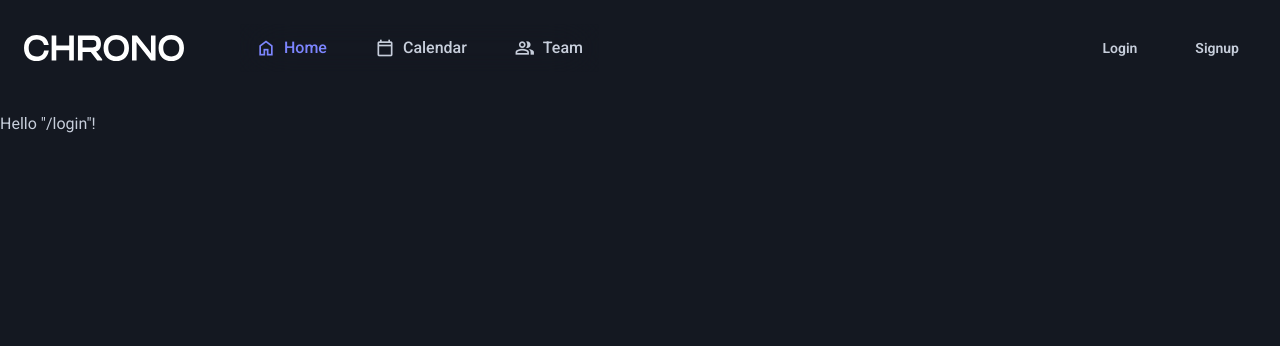
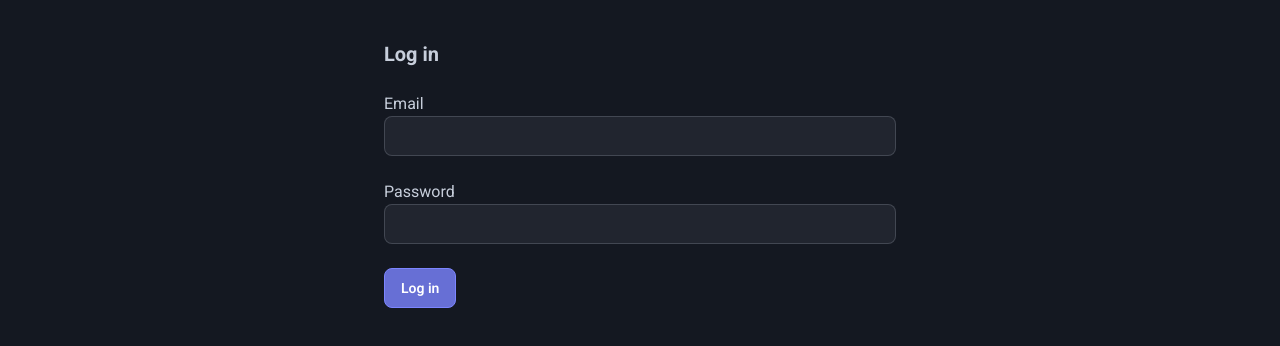
Before and after one commit to Design0r/chrono, a React (Vite) app in the folder frontend/: page /login in a window 1280 px wide. Shown: the top 346 px of the page. Built offline with nearby package versions, Linux system fonts and the light colour scheme.

Commit message:
feat: added auth

```diff
--- a/frontend/package.json
+++ b/frontend/package.json
@@ -13,10 +13,12 @@
     "@tailwindcss/cli": "^4.1.16",
     "@tailwindcss/vite": "^4.1.16",
     "@tanstack/react-query": "^5.90.6",
+    "@tanstack/react-query-devtools": "^5.90.2",
     "@tanstack/react-router": "^1.134.12",
     "daisyui": "^5.3.10",
     "react": "^19.1.1",
     "react-dom": "^19.1.1",
+    "react-hook-form": "^7.66.0",
     "tailwindcss": "^4.1.16"
   },
   "devDependencies": {
--- a/frontend/src/api/chrono/auth.ts
+++ b/frontend/src/api/chrono/auth.ts
@@ -5,7 +5,7 @@ import { CHRONO_URL } from "./chrono";
 
 export async function login(data: LoginRequest): Promise<ChronoResponse> {
   const form = new FormData();
-  form.append("username", data.username);
+  form.append("email", data.email);
   form.append("password", data.password);
 
   const response = await fetch(CHRONO_URL + "/login", {
--- a/frontend/src/api/chrono/chrono.ts
+++ b/frontend/src/api/chrono/chrono.ts
@@ -1 +1 @@
-export const CHRONO_URL = "localhost:8080/api/v1";
+export const CHRONO_URL = "http://localhost:8080/api/v1";
--- a/frontend/src/main.tsx
+++ b/frontend/src/main.tsx
@@ -4,6 +4,8 @@ import { createRoot } from "react-dom/client";
 import { AuthProvider, useAuth } from "./auth";
 import "./css/index.css";
 import { routeTree } from "./routeTree.gen";
+import { QueryClient, QueryClientProvider } from "@tanstack/react-query";
+import { ReactQueryDevtools } from "@tanstack/react-query-devtools";
 
 // Set up a Router instance
 const router = createRouter({
@@ -27,16 +29,21 @@ function InnerApp() {
   return <RouterProvider router={router} context={{ auth }} />;
 }
 
+const queryClient = new QueryClient();
+
 function App() {
   return (
-    <AuthProvider>
-      <InnerApp />
-    </AuthProvider>
+    <QueryClientProvider client={queryClient}>
+      <AuthProvider>
+        <ReactQueryDevtools />
+        <InnerApp />
+      </AuthProvider>
+    </QueryClientProvider>
   );
 }
 
 createRoot(document.getElementById("root")!).render(
   <StrictMode>
     <App />
-  </StrictMode>
+  </StrictMode>,
 );
--- a/frontend/src/routes/__root.tsx
+++ b/frontend/src/routes/__root.tsx
@@ -1,6 +1,5 @@
 import { Outlet, createRootRoute } from "@tanstack/react-router";
 import { TanStackRouterDevtools } from "@tanstack/react-router-devtools";
-import { Header } from "../components/Header";
 
 export const Route = createRootRoute({
   component: RootComponent,
@@ -9,7 +8,6 @@ export const Route = createRootRoute({
 function RootComponent() {
   return (
     <>
-      <Header />
       <Outlet />
       <TanStackRouterDevtools position="bottom-right" />
     </>
--- a/frontend/src/routes/_auth.tsx
+++ b/frontend/src/routes/_auth.tsx
@@ -1,6 +1,7 @@
 import { createFileRoute, redirect, useRouter } from "@tanstack/react-router";
 
 import { useAuth } from "../auth";
+import { Header } from "../components/Header";
 
 export const Route = createFileRoute("/_auth")({
   beforeLoad: ({ context, location }) => {
@@ -31,5 +32,9 @@ function AuthLayout() {
     }
   };
 
-  return <div></div>;
+  return (
+    <div>
+      <Header />
+    </div>
+  );
 }
--- a/frontend/src/routes/login.tsx
+++ b/frontend/src/routes/login.tsx
@@ -1,9 +1,72 @@
-import { createFileRoute } from '@tanstack/react-router'
+import { useMutation } from "@tanstack/react-query";
+import { createFileRoute, useRouter } from "@tanstack/react-router";
+import { useAuth } from "../auth";
+import { useForm } from "react-hook-form";
+import type { LoginRequest } from "../types/auth";
 
-export const Route = createFileRoute('/login')({
+export const Route = createFileRoute("/login")({
   component: RouteComponent,
-})
+});
 
 function RouteComponent() {
-  return <div>Hello "/login"!</div>
+  const router = useRouter();
+  const auth = useAuth();
+  const { register, handleSubmit } = useForm<LoginRequest>();
+  const mutation = useMutation({
+    mutationFn: auth.login,
+    onSuccess: async () => {
+      console.log("hello");
+      await router.invalidate();
+      router.navigate({ to: "." });
+    },
+  });
+
+  return (
+    <div className="flex my-10">
+      <div className="align-middle flex m-auto">
+        <div>
+          <h1 className="font-bold text-xl">Log in</h1>
+          <br />
+          <form
+            className="w-max"
+            onSubmit={handleSubmit((data: LoginRequest) =>
+              mutation.mutate(data),
+            )}
+          >
+            <div className="w-lg">
+              <label htmlFor="email">Email</label>
+              <br />
+              <input
+                className="input w-full input-bordered"
+                type="email"
+                required
+                {...register("email")}
+              />
+              <br />
+              <br />
+            </div>
+            <div>
+              <label htmlFor="password">Password</label>
+              <br />
+              <input
+                className="input w-full input-bordered"
+                type="password"
+                {...register("password")}
+                required
+              />
+              <br />
+              <br />
+            </div>
+            <button
+              className="btn text-white btn-primary bg-primary/80 hover:bg-primary animate-color"
+              type="submit"
+              disabled={mutation.isPending}
+            >
+              {mutation.isPending ? "Logging in..." : "Log in"}
+            </button>
+          </form>
+        </div>
+      </div>
+    </div>
+  );
 }
--- a/frontend/src/types/auth.tsx
+++ b/frontend/src/types/auth.tsx
@@ -1,5 +1,5 @@
 export type LoginRequest = {
-  username: string;
+  email: string;
   password: string;
 };
 
```
Also changed, not shown: 2 other files (tests, documents, lock files or other folders).
